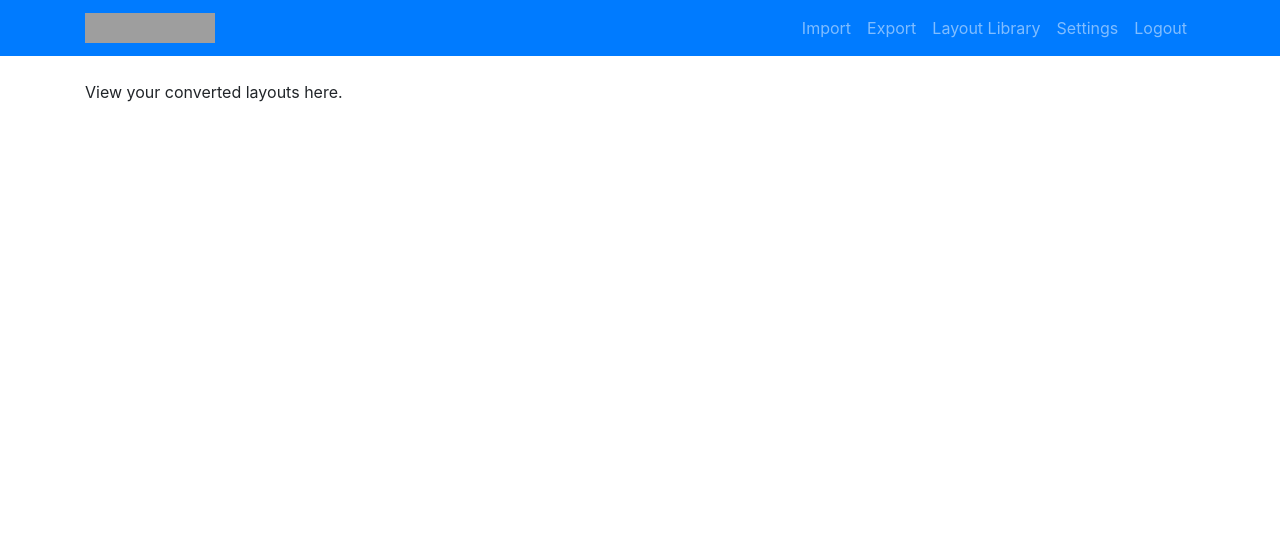
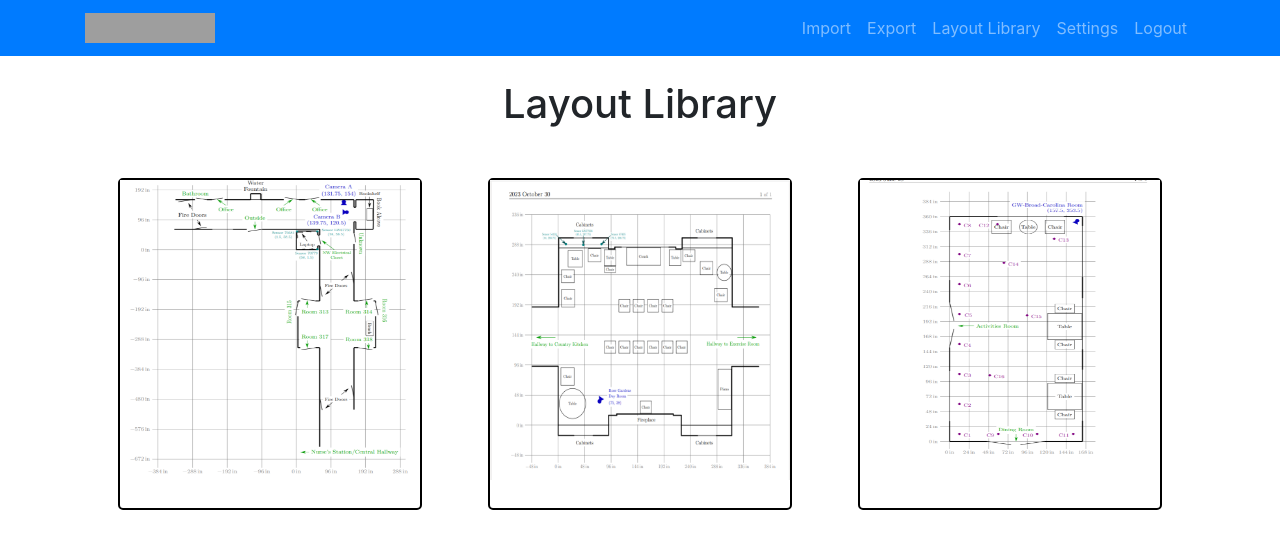
Before and after one commit to TBeetle/Room-Maker, a Django app: page /layout-library/ in a window 1280 px wide. Shown: the top 549 px of the page. Run offline with Django 4.2, Linux system fonts and the light colour scheme; some libraries are stand-ins or nearby versions; grey boxes are pictures that could not be loaded.

Commit message:
added layout library styling

```diff
--- a/layoutGenerator/templates/layout-library.html
+++ b/layoutGenerator/templates/layout-library.html
@@ -3,5 +3,81 @@
 {% block title %} Layout Library {% endblock %}
 
 {% block content %}
-    <p>View your converted layouts here.</p>
+    <p>
+        <!DOCTYPE html>
+        <html lang="en">
+        <head>
+            <meta charset="UTF-8">
+            <meta name="viewport" content="width=device-width, initial-scale=1.0">
+            <title>Hover and Display Alt Text</title>
+
+            <style>
+                /* Centered title */
+                h1 {
+                    text-align: center;
+                    margin-bottom: 50px;
+                }
+                /* Style for the image container */
+                .image-container {
+                    display: flex;
+                    justify-content: space-around;
+                    position: relative;
+                    margin-top: 20px;
+                }
+
+                /* Style for the image wrapper */
+                .image-container div {
+                    position: relative;
+                    cursor: pointer;
+                    border: 2px solid black; /* Border color for the image */
+                    border-radius: 5px;
+                }
+
+                /* Style for the alt text overlay */
+                .alt-overlay {
+                    position: absolute;
+                    top: 0;
+                    left: 0;
+                    right: 0;
+                    bottom: 0;
+                    background-color: rgba(0, 0, 0, 0.7);
+                    color: #fff;
+                    display: flex;
+                    align-items: center;
+                    justify-content: center;
+                    opacity: 0;
+                    transition: opacity 0.3s ease;
+                    transform: translateY(-50%); /* Adjust for vertical centering */
+                }
+
+                /* Show the alt text overlay on hover */
+                .image-container div:hover .alt-overlay {
+                    opacity: 1;
+                }
+            </style>
+        </head>
+        <body>
+
+        <!-- Centered title -->
+<h1>Layout Library </h1>
+        <!-- Container for the images with alt text overlay -->
+        <div class="image-container">
+            <div>
+                <img src="../uploads/images/layoutexample1.png" alt="Broad Neighborhood - Hallway" width="300" height="300">
+                <div class="alt-overlay">Broad Neighborhood - Hallway</div>
+            </div>
+            <div>
+                <img src="../uploads/images/layoutexample2.png" alt="Broad Neighborhood - Activity Room" width="300" height="300">
+                <div class="alt-overlay">Broad Neighborhood - Activity Room</div>
+            </div>
+            <div>
+                <img src="../uploads/images/layoutexample3.png" alt="Broad Neighborhood - Carolina Room" width="300" height="300">
+                <div class="alt-overlay">Broad Neighborhood - Carolina Room</div>
+            </div>
+        </div>
+
+        </body>
+        </html>
+
+    </p>
 {% endblock %}
```
Also changed, not shown: layoutGenerator/uploads/images/asset.png (added), layoutGenerator/uploads/images/asset_primary_logo_tm.png (added), layoutGenerator/uploads/images/layoutexample1.png (added), layoutGenerator/uploads/images/layoutexample2.png (added), layoutGenerator/uploads/images/layoutexample3.png (added).
